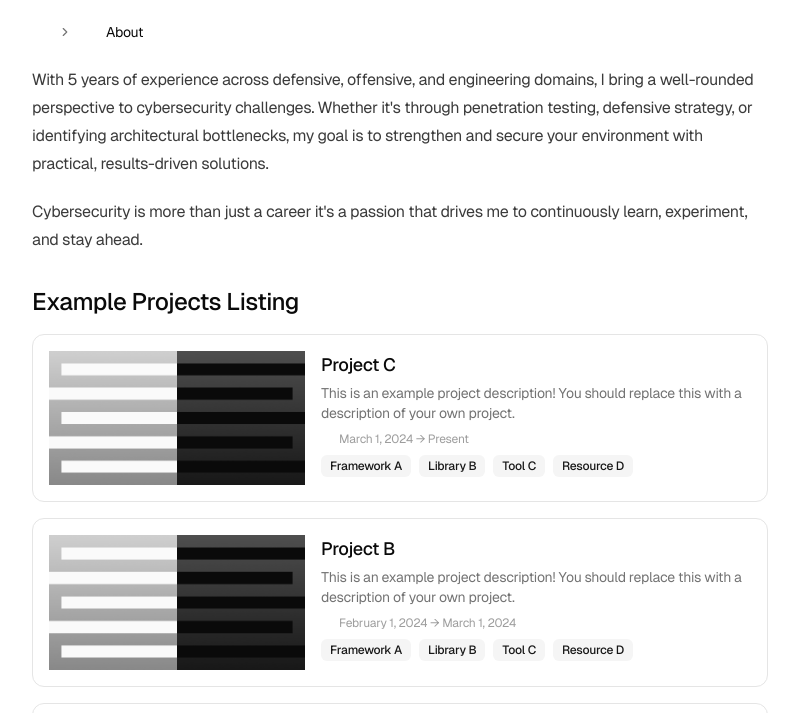
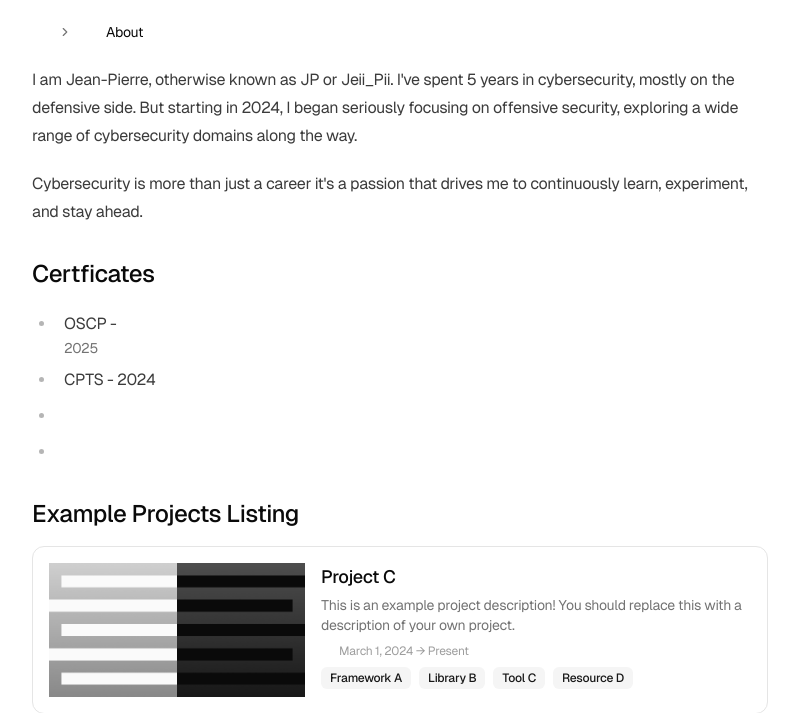
Before and after one commit to JeiPii/JeiPii.github.io, an Astro site: page /about in a window 1280 px wide. Shown: the part 59-772 px from the top of the page, without its empty margins (240-1039 px from the left). Built offline with nearby package versions, Linux system fonts and the light colour scheme; Astro itself is replaced by a stand-in of ours; some packages are replaced by stand-ins of ours; some icons are missing.

Commit message:
Update about.astro

```diff
--- a/src/pages/about.astro
+++ b/src/pages/about.astro
@@ -17,13 +17,22 @@ const projects = await getAllProjects()
     <div class="min-w-full">
       <div class="prose mb-8">
         <p class="mt-0">
-        With 5 years of experience across defensive, offensive, and engineering domains, I bring a well-rounded perspective to cybersecurity challenges. Whether it's through penetration testing, defensive strategy, or identifying architectural bottlenecks, my goal is to strengthen and secure your environment with practical, results-driven solutions.
+        I am Jean-Pierre, otherwise known as JP or Jeii_Pii. I've spent 5 years in cybersecurity, mostly on the defensive side. But starting in 2024, I began seriously focusing on offensive security, exploring a wide range of cybersecurity domains along the way.
         </p>
         <p>
         Cybersecurity is more than just a career it's a passion that drives me to continuously learn, experiment, and stay ahead.
         </p>
       </div>
 
+      <h2 class="mb-4 text-2xl font-medium">Certficates</h2>
+          <div class="prose mb-8">
+              <ul class="list-disc">
+                <li>OSCP - <p class="text-muted-foreground text-sm">2025</p></li>
+                <li>CPTS - 2024</li>
+                <li></li>
+                <li></li>
+              </ul>
+          </div>
       <h2 class="mb-4 text-2xl font-medium">Example Projects Listing</h2>
       <div class="flex flex-col gap-4">
         {projects.map((project) => <ProjectCard project={project} />)}
```
